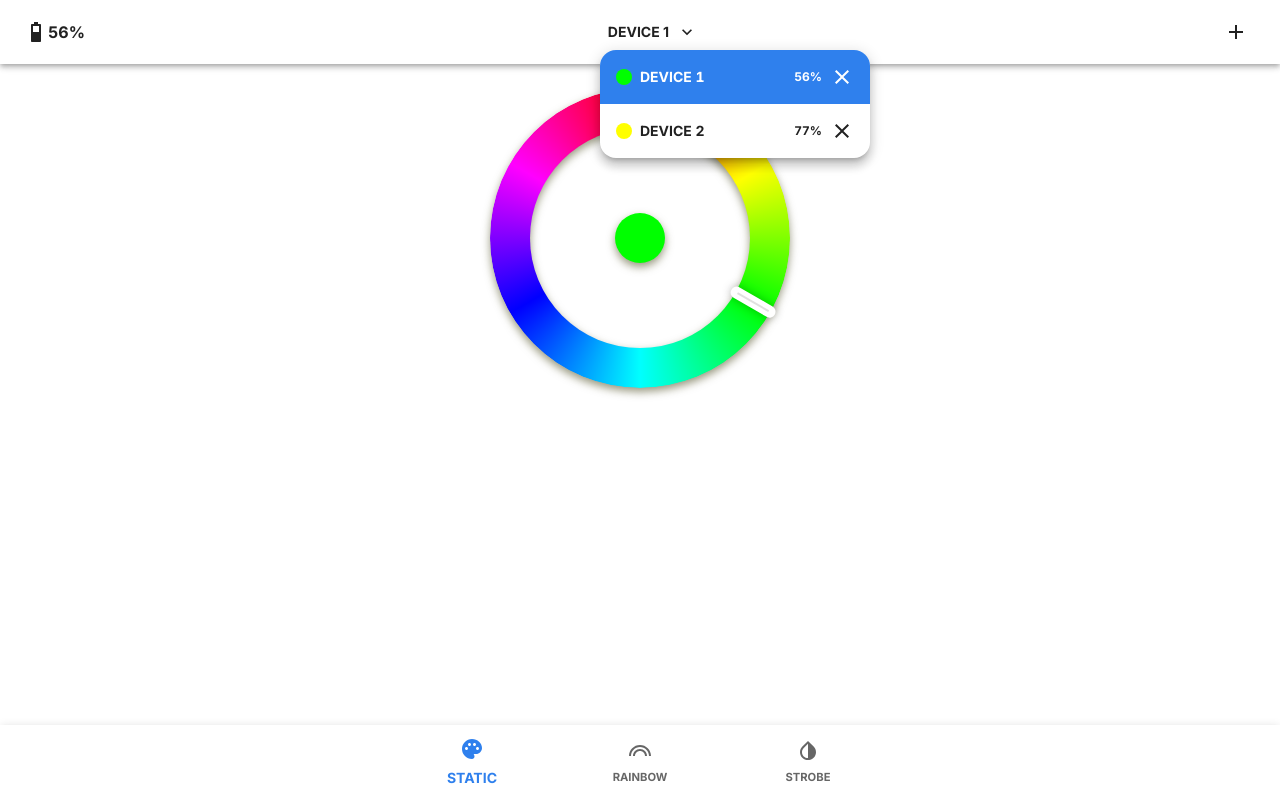
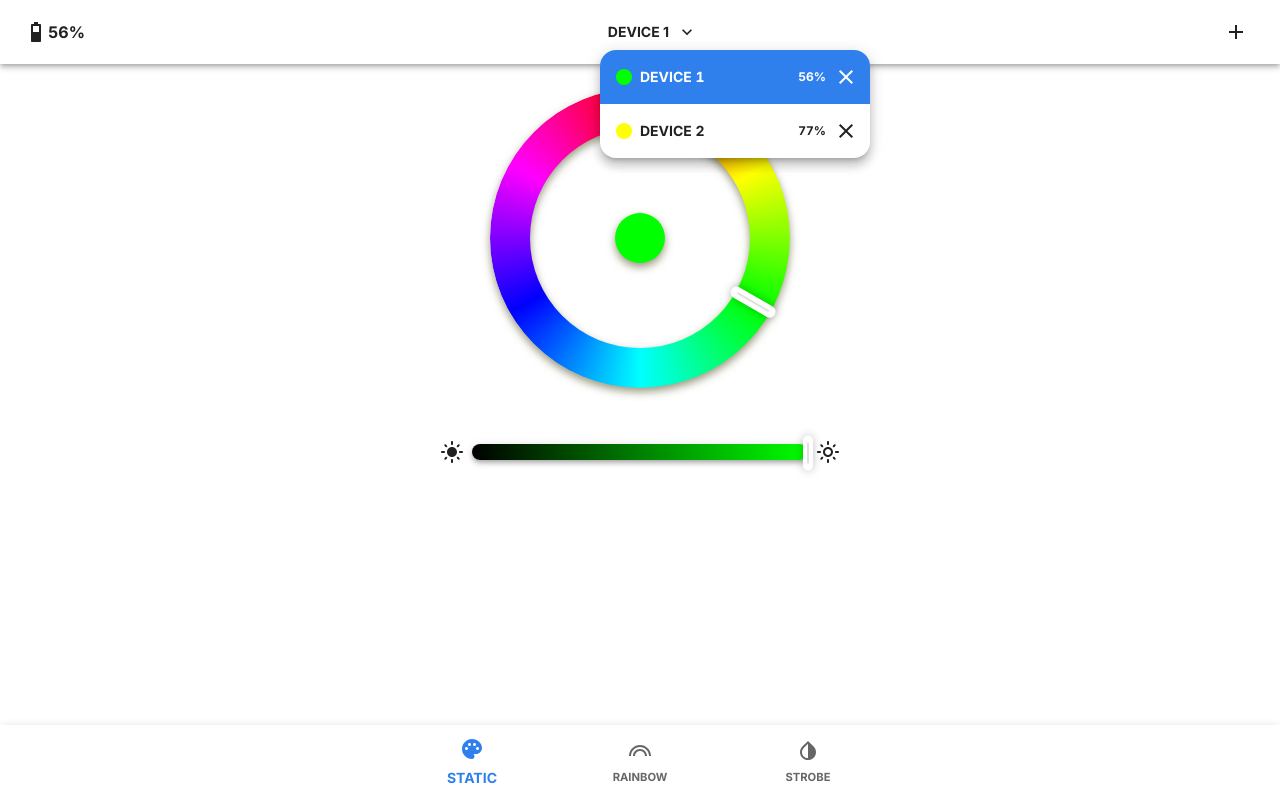
Before and after one commit to CyanoFresh/rgb-frontend, a React (Create React App) app: page / in a window 1280 px wide. Both pictures are taken after a click on the button "DEVICE 1". Built offline with nearby package versions, Linux system fonts and the light colour scheme.

Commit message:
Brightness slider done

```diff
--- a/src/components/BottomBar.tsx
+++ b/src/components/BottomBar.tsx
@@ -34,6 +34,9 @@ export function BottomBar() {
                 textTransform: 'uppercase',
                 fontSize: '0.7rem',
               },
+              '& .MuiBottomNavigationAction-label.Mui-active': {
+                fontSize: '0.7rem',
+              },
               '& .MuiSvgIcon-root': {
                 mt: 1.5,
                 mb: 0.75,
--- /dev/null
+++ b/src/components/ColorSlider.tsx
@@ -0,0 +1,124 @@
+import { HSLToRGB, radToDeg, RGBColor, RGBToHSL } from './color';
+import { Box } from '@mui/material';
+import React, { useCallback, useEffect, useRef } from 'react';
+
+interface ColorSliderProps {
+  color: RGBColor;
+  onChangeEnd: (lightness: number) => void;
+}
+
+export function ColorSlider({ onChangeEnd, color }: ColorSliderProps) {
+  const hsl = RGBToHSL(color);
+  const lightness = React.useRef<number>(hsl[2]);
+  const sliderRef = React.useRef<HTMLDivElement>(null);
+  const handleRef = React.useRef<HTMLDivElement>(null);
+  const cleanup = React.useRef<() => void>(null as any);
+
+  const reactToLightnessChange = useCallback((newLightness: number) => {
+    if (handleRef.current) {
+      lightness.current = newLightness;
+
+      let position = (newLightness / 50) * sliderRef.current!.clientWidth;
+      position = Math.max(0, Math.min(position, sliderRef.current!.clientWidth));
+
+      handleRef.current.style.transform = `translateY(calc(50% - 10px)) translateX(calc(-50% + ${position}px))`;
+    }
+  }, []);
+
+  const onMove = useCallback(
+    (e: PointerEvent | React.PointerEvent) => {
+      e.preventDefault();
+      e.stopPropagation();
+
+      const target = sliderRef.current!;
+
+      const rect = target.getBoundingClientRect();
+
+      let x = e.clientX - rect.left;
+      x = Math.max(0, Math.min(x, target.clientWidth));
+      const lightness = (x / rect.width) * 50;
+
+      reactToLightnessChange(lightness);
+    },
+    [reactToLightnessChange],
+  );
+
+  const onMouseUp = useCallback(() => {
+    onChangeEnd(lightness.current);
+
+    cleanup.current?.();
+  }, [onChangeEnd]);
+
+  const onMouseDown = useCallback(
+    (e: React.PointerEvent) => {
+      if (cleanup.current) {
+        cleanup.current();
+      }
+
+      window.addEventListener('pointermove', onMove, { passive: false });
+      window.addEventListener('pointerup', onMouseUp, { passive: false });
+
+      cleanup.current = () => {
+        window.removeEventListener('pointermove', onMove);
+        window.removeEventListener('pointerup', onMouseUp);
+
+        cleanup.current = null as any;
+      };
+
+      // Handle click as a first move
+      onMove(e);
+    },
+    [onMove, onMouseUp],
+  );
+
+  // Unsubscribe on unmount
+  useEffect(() => () => cleanup.current?.(), []);
+
+  useEffect(() => {
+    const hsl = RGBToHSL(color);
+
+    reactToLightnessChange(hsl[2]);
+  }, [color, reactToLightnessChange]);
+
+  return (
+    <Box
+      sx={{
+        width: '100%',
+        position: 'relative',
+        touchAction: 'none',
+        userSelect: 'none',
+        cursor: 'grab',
+        py: 2,
+      }}
+      ref={sliderRef}
+      onPointerDown={onMouseDown}
+    >
+      <Box
+        sx={{
+          background: `linear-gradient(90deg, #000000 0%, hsl(${hsl[0]}, 100%, 50%) 100%);`,
+          padding: 1,
+          borderRadius: 2,
+          boxShadow: 4,
+        }}
+      />
+
+      <Box
+        ref={handleRef}
+        sx={{
+          position: 'absolute',
+          left: 0,
+          top: 0,
+          padding: '1px',
+          width: 5,
+          height: 35,
+          borderRadius: 10,
+          border: '4px solid #fff',
+          borderTopWidth: 7,
+          borderBottomWidth: 7,
+          background: '#E0E0E0',
+          boxShadow: '0 0 10px rgba(0, 0, 0, 0.25)',
+        }}
+      />
+    </Box>
+  );
+}
--- a/src/components/ColorPicker.tsx
+++ b/src/components/ColorWheel.tsx
@@ -70,7 +70,6 @@ function Handle({ rootRef }: { rootRef: React.Ref<HTMLDivElement> }) {
           borderRightWidth: 7,
           borderLeftWidth: 7,
           background: '#E0E0E0',
-          // transform: 'translateX(45px)',
           boxShadow: '0 0 10px rgba(0, 0, 0, 0.25)',
         }}
       />
@@ -83,20 +82,22 @@ interface ColorPickerProps {
   onChangeEnd: (hue: number) => void;
 }
 
-export function ColorPicker({ color, onChangeEnd }: ColorPickerProps) {
+export function ColorWheel({ color, onChangeEnd }: ColorPickerProps) {
   const wheelRef = React.useRef<HTMLDivElement>(null);
   const handleRef = React.useRef<HTMLDivElement>(null);
-  const currentColorRef = React.useRef<HTMLDivElement>(null);
+  const currentColorCircleRef = React.useRef<HTMLDivElement>(null);
   const cleanup = React.useRef<() => void>(null as any);
   const hueRef = React.useRef<number>(RGBToHSL(color)[0]);
 
   const reactToHueChange = useCallback((hue: number) => {
-    if (handleRef.current && currentColorRef.current) {
+    if (handleRef.current && currentColorCircleRef.current) {
       hueRef.current = hue;
 
       handleRef.current.style.transform = `translateY(-50%) rotate(calc(${hue + 90}deg))`;
 
-      currentColorRef.current.style.backgroundColor = `hsl(${hue}, 100%, 50%)`;
+      currentColorCircleRef.current.style.backgroundColor = `hsl(${hue}, 100%, 50%)`;
+
+      console.log({ hue });
     }
   }, []);
 
@@ -121,8 +122,6 @@ export function ColorPicker({ color, onChangeEnd }: ColorPickerProps) {
   );
 
   const onMouseUp = useCallback(() => {
-    console.log('up');
-
     onChangeEnd(hueRef.current);
 
     cleanup.current?.();
@@ -130,8 +129,6 @@ export function ColorPicker({ color, onChangeEnd }: ColorPickerProps) {
 
   const onMouseDown = useCallback(
     (e: React.PointerEvent) => {
-      console.log('down', e);
-
       if (cleanup.current) {
         cleanup.current();
       }
@@ -166,7 +163,7 @@ export function ColorPicker({ color, onChangeEnd }: ColorPickerProps) {
       <ShadowWrap>
         <Wheel ref={wheelRef} />
 
-        <CurrentColor ref={currentColorRef} />
+        <CurrentColor ref={currentColorCircleRef} />
       </ShadowWrap>
 
       <Handle rootRef={handleRef} />
--- a/src/components/SelectDeviceMenu.tsx
+++ b/src/components/SelectDeviceMenu.tsx
@@ -39,7 +39,6 @@ function DeviceMenuItem({ device, index, closeMenu }: DeviceMenuItemProps) {
         padding: 0,
       }}
     >
-      {/* TODO: add battery */}
       <Box
         sx={{
           padding: 1,
@@ -70,7 +69,7 @@ function DeviceMenuItem({ device, index, closeMenu }: DeviceMenuItemProps) {
       >
         {device.batteryLevel}%
       </Box>
-      <IconButton onClick={handleDisconnectClick(device)} sx={{ pr: 2 }}>
+      <IconButton onClick={handleDisconnectClick(device)} sx={{ pr: 1.5 }}>
         <CloseIcon />
       </IconButton>
     </MenuItem>
@@ -121,9 +120,11 @@ export function SelectDeviceMenu() {
             padding: 0,
           },
           '& .MuiMenu-list .Mui-selected': {
-            // padding: 20,
             backgroundColor: 'primary.main',
             color: 'primary.contrastText',
+          },
+          '& .MuiMenu-list .Mui-selected:hover': {
+            backgroundColor: 'primary.dark',
           },
           '& .MuiMenu-list .MuiIconButton-root': {
             color: 'inherit',
--- a/src/components/StaticMode.tsx
+++ b/src/components/StaticMode.tsx
@@ -1,20 +1,38 @@
 import { useAppDispatch, useAppSelector } from '../app/hooks';
 import { selectCurrentDevice, setColor1 } from '../features/devices/devicesSlice';
 import React, { useCallback } from 'react';
-import { HSLToRGB } from './color';
+import { HSLColor, HSLToRGB, RGBToHSL } from './color';
 import { Box } from '@mui/material';
-import { ColorPicker } from './ColorPicker';
+import { ColorWheel } from './ColorWheel';
+import LightModeIcon from '@mui/icons-material/LightMode';
+import LightModeOutlinedIcon from '@mui/icons-material/LightModeOutlined';
+import { ColorSlider } from './ColorSlider';
 
 export function StaticMode() {
   const device = useAppSelector(selectCurrentDevice);
   const dispatch = useAppDispatch();
 
-  const onChangeEnd = useCallback(
+  const onHueChange = useCallback(
     (hue: number) => {
-      const rgb = HSLToRGB([hue, 100, 50]);
+      const hsl = RGBToHSL(device.color1);
+      const newHsl = [hue, 100, hsl[2]] as HSLColor;
+      const rgb = HSLToRGB(newHsl);
+
+      console.log({ hsl, newHsl, rgb }, device.color1);
+
       dispatch(setColor1({ name: device.name, color: rgb }));
     },
-    [device.name, dispatch],
+    [device.color1, device.name, dispatch],
+  );
+
+  const onLightnessChange = useCallback(
+    (lightness: number) => {
+      const hsl = RGBToHSL(device.color1);
+      const rgb = HSLToRGB([hsl[0], 100, lightness]);
+
+      dispatch(setColor1({ name: device.name, color: rgb }));
+    },
+    [device.color1, device.name, dispatch],
   );
 
   return (
@@ -27,7 +45,25 @@ export function StaticMode() {
         overflow: 'hidden',
       }}
     >
-      <ColorPicker color={device.color1} onChangeEnd={onChangeEnd} />
+      <ColorWheel color={device.color1} onChangeEnd={onHueChange} />
+
+      <Box
+        sx={{
+          my: 5,
+          width: '100%',
+          maxWidth: 400,
+          display: 'flex',
+          alignItems: 'center',
+        }}
+      >
+        <LightModeIcon />
+
+        <Box sx={{ mx: 1, flexGrow: 1 }}>
+          <ColorSlider color={device.color1} onChangeEnd={onLightnessChange} />
+        </Box>
+
+        <LightModeOutlinedIcon />
+      </Box>
     </Box>
   );
 }
```
